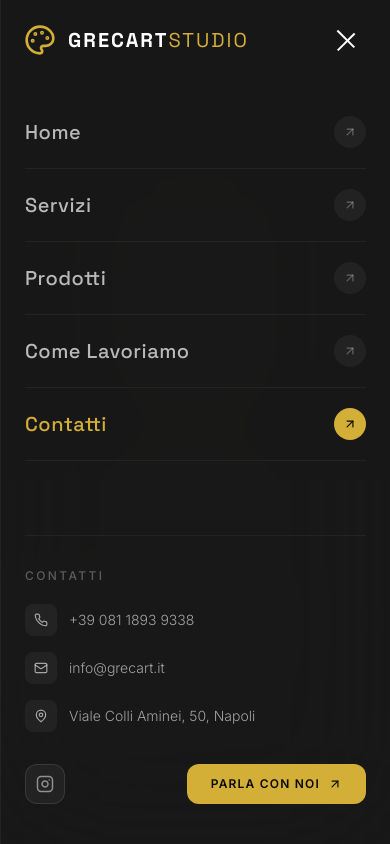
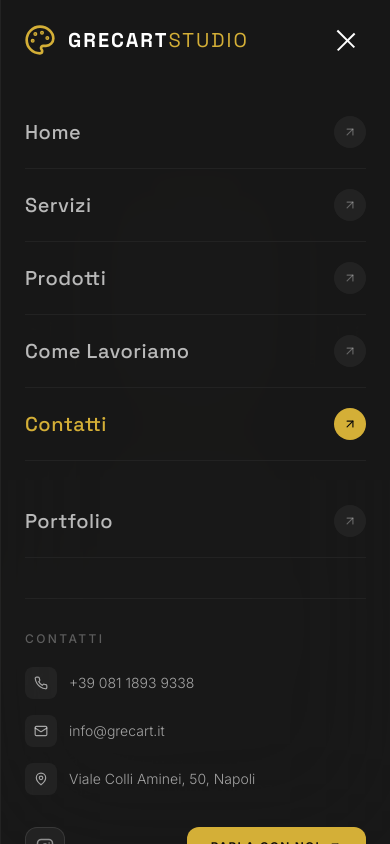
Before and after one commit to upwebsites/grecartstudio, a React (Vite) app: page /contatti in a window 390 px wide. Both pictures are taken after a click on the button "Toggle menu". Shown: the top 844 px of the page. Built offline with nearby package versions, Linux system fonts and the light colour scheme.

Commit message:
modifiche header

```diff
--- a/src/components/layout/Navbar.tsx
+++ b/src/components/layout/Navbar.tsx
@@ -220,6 +220,24 @@ const Navbar: React.FC = () => {
                   ))}
                 </nav>
 
+                {/* Portfolio Button */}
+                <motion.div
+                  initial={{ opacity: 0, x: 30 }}
+                  animate={{ opacity: 1, x: 0 }}
+                  transition={{ delay: 0.1 + navLinks.length * 0.06 }}
+                  className="mt-6"
+                >
+                  <Link
+                    to="/tutti-i-lavori"
+                    className="group flex items-center justify-between py-5 border-b border-white/5 text-white/70 hover:text-white transition-colors"
+                  >
+                    <span className="text-xl sm:text-2xl font-heading font-medium tracking-wide">Portfolio</span>
+                    <div className="w-8 h-8 rounded-full bg-white/5 flex items-center justify-center text-white/30 group-hover:bg-white/10 group-hover:text-white/60 transition-colors">
+                      <ArrowUpRight size={14} />
+                    </div>
+                  </Link>
+                </motion.div>
+
                 {/* Contact Info */}
                 <motion.div
                   initial={{ opacity: 0, y: 20 }}
```
